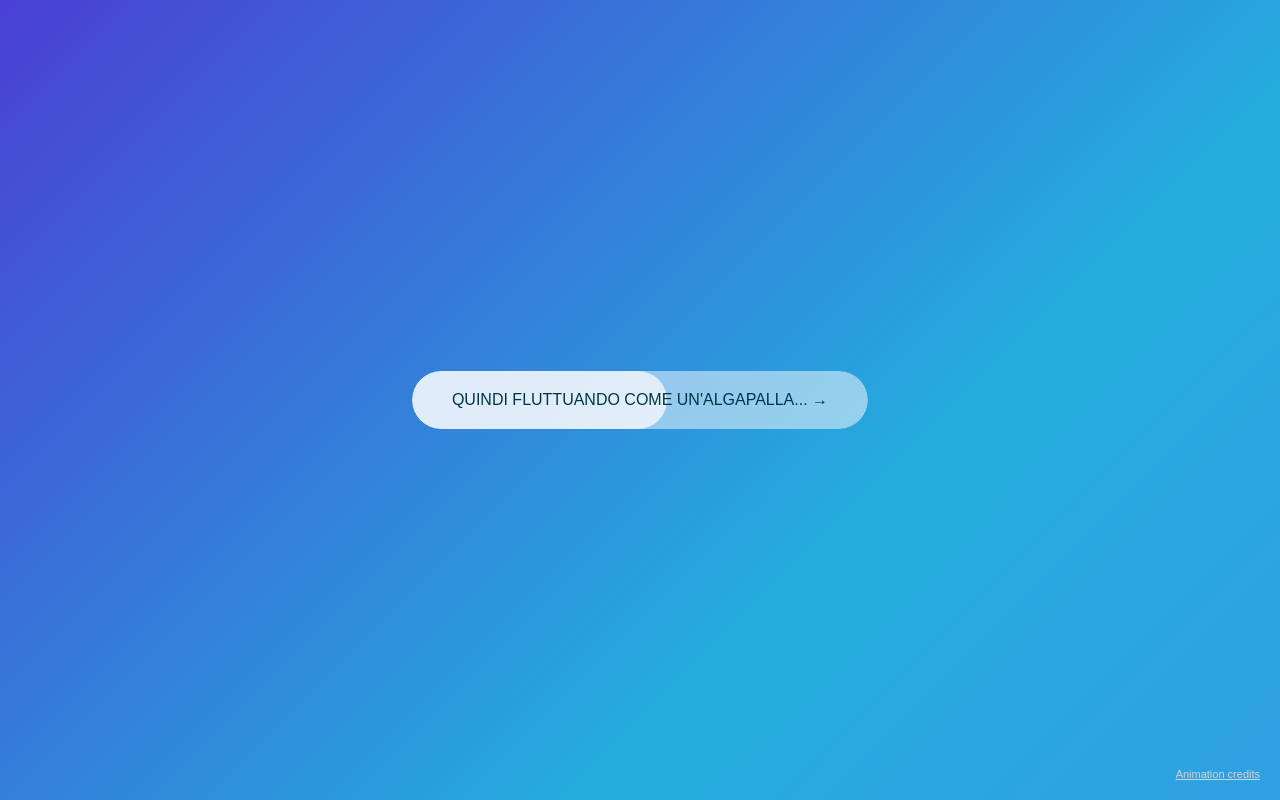
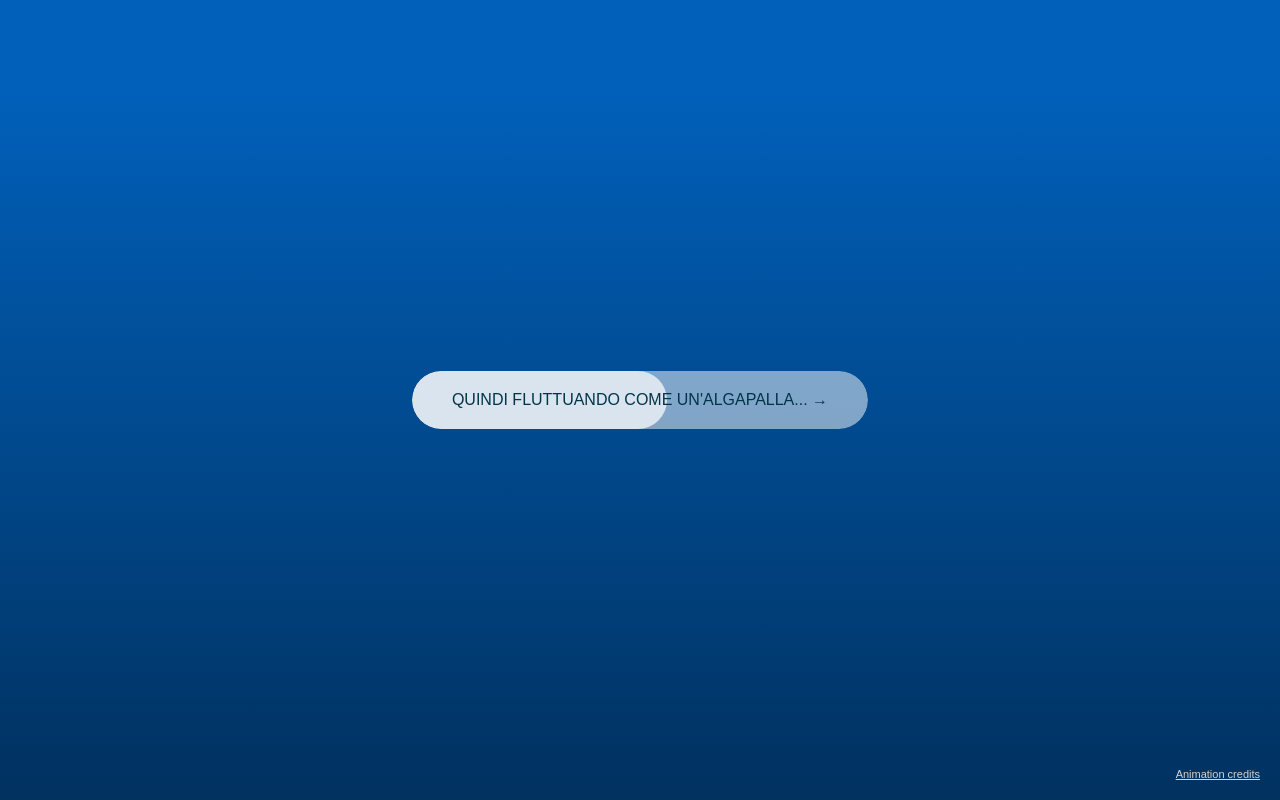
Before and after one commit to giuliachiola/birthday-veronica-30, a Nuxt app: page /sea in a window 1280 px wide. Built offline with nearby package versions, Linux system fonts and the light colour scheme.

Commit message:
feat: update background colors

```diff
--- a/pages/cats.vue
+++ b/pages/cats.vue
@@ -34,7 +34,7 @@ export default {
 
 <style lang="scss" scoped>
 .tpl--cats {
-  background: linear-gradient(-45deg, #ee7752, #e73c7e, #23a6d5, #23d5ab);
+  background: linear-gradient(to left, #3a1c71, #d76d77, #ffaf7b);
 }
 
 .tpl-cats__grid {
--- a/pages/cats2.vue
+++ b/pages/cats2.vue
@@ -27,7 +27,7 @@ export default {
 
 <style lang="scss" scoped>
 .tpl--cats {
-  background: linear-gradient(-45deg, #ee7752, #e73c7e, #23a6d5, #23d5ab);
+  background: linear-gradient(to right, #4568dc, #b06ab3);
 }
 
 .tpl-cats__grid {
--- a/pages/index.vue
+++ b/pages/index.vue
@@ -1,5 +1,5 @@
 <template>
-  <div class="tpl tpl--gradient-movement tpl--homepage">
+  <div class="tpl tpl--gradient-horizontal tpl--homepage">
     <div class="c-intro">
       <h2>
         Alla fine siamo soltanto
--- a/pages/sea.vue
+++ b/pages/sea.vue
@@ -28,7 +28,11 @@ export default {
 
 <style lang="scss">
 .tpl--sea {
-  background: linear-gradient(-45deg, #131bab, #3c92e7, #24adde, #4a40d4);
+  background: linear-gradient(
+    to bottom,
+    rgba(1, 96, 186, 1) 5.736111111111111%,
+    rgba(0, 0, 0, 1) 96.29166666666666%
+  );
   background-size: 200% 200%;
   animation: gradient 5s ease infinite;
 }
```
